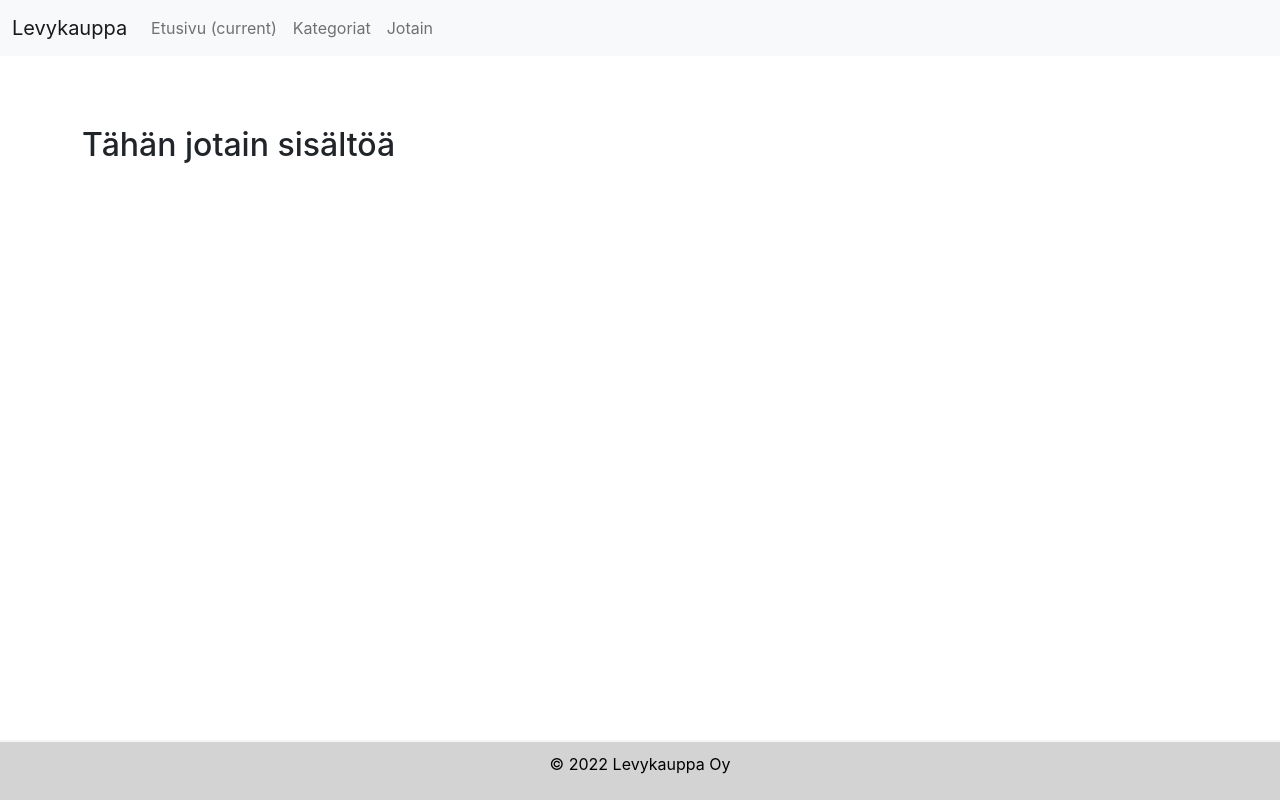
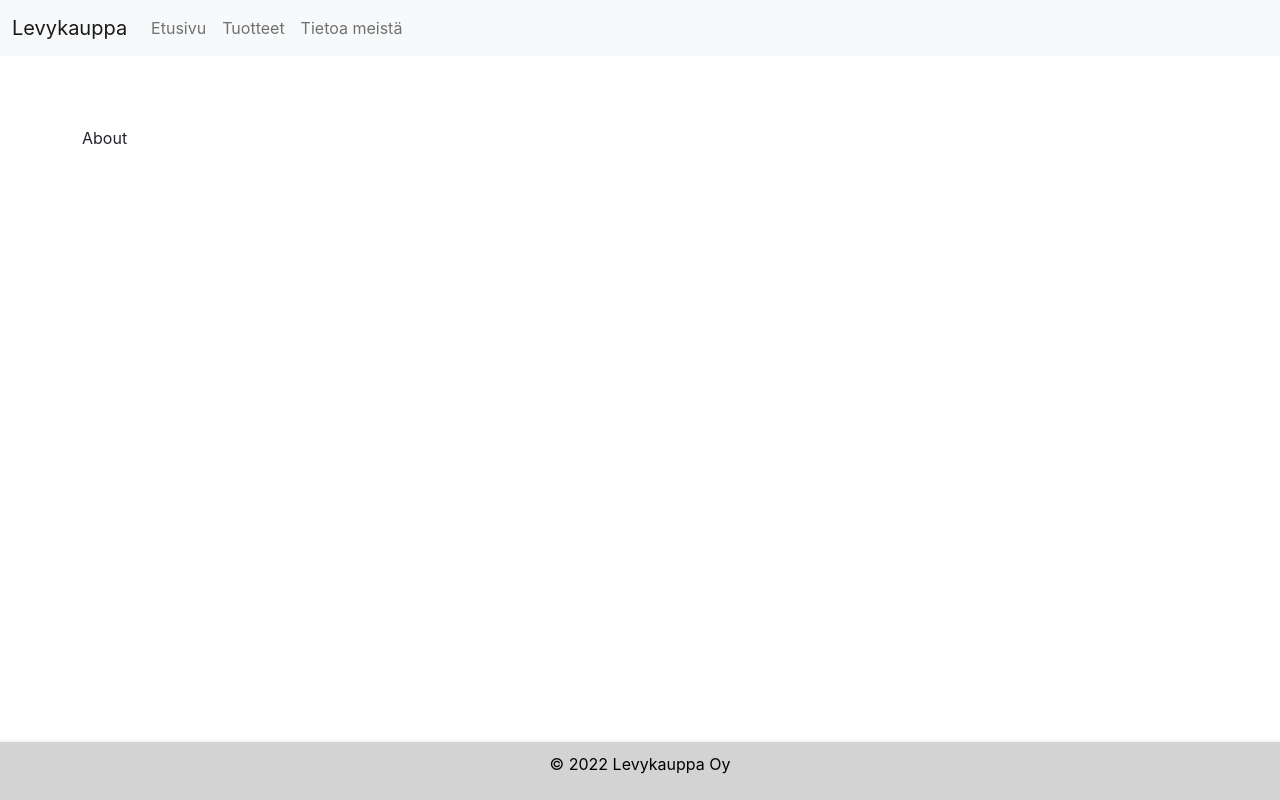
Before and after one commit to tikkuinen/banaanikauppa-react, a React (Create React App) app: page /about in a window 1280 px wide. Built offline with nearby package versions, Linux system fonts and the light colour scheme.

Commit message:
koodin siivousta

```diff
--- a/public/index.html
+++ b/public/index.html
@@ -24,6 +24,7 @@
       work correctly both with client-side routing and a non-root public URL.
       Learn how to configure a non-root public URL by running `npm run build`.
     -->
+    <!-- Bootstrap CSS -->
     <link href="https://cdn.jsdelivr.net/npm/bootstrap@5.1.3/dist/css/bootstrap.min.css" rel="stylesheet" integrity="sha384-1BmE4kWBq78iYhFldvKuhfTAU6auU8tT94WrHftjDbrCEXSU1oBoqyl2QvZ6jIW3" crossorigin="anonymous">
     <title>Levykauppa</title>
   </head>
@@ -40,6 +41,7 @@
       To begin the development, run `npm start` or `yarn start`.
       To create a production bundle, use `npm run build` or `yarn build`.
     -->
+    <!-- Bootstrap JS -->
     <script src="https://cdn.jsdelivr.net/npm/bootstrap@5.1.3/dist/js/bootstrap.bundle.min.js" integrity="sha384-ka7Sk0Gln4gmtz2MlQnikT1wXgYsOg+OMhuP+IlRH9sENBO0LRn5q+8nbTov4+1p" crossorigin="anonymous"></script>
   </body>
 </html>
--- a/src/App.js
+++ b/src/App.js
@@ -3,6 +3,9 @@ import React,{useState,useEffect} from 'react';
 import {Routes, Route} from 'react-router-dom';
 import Navbar from './components/Navbar';
 import Footer from './components/Footer';
+import Home from './pages/Home';
+import About from './pages/About';
+import Products from './pages/Products';
 
 
 function App() {
@@ -10,10 +13,11 @@ function App() {
     <>
       <Navbar/>
       <div className='container'>
-        <h2>Tähän jotain sisältöä</h2>
-
-
-
+        <Routes>
+            <Route path='/' element= {<Home />}/>
+            <Route path='/products' element= {<Products />}/>
+            <Route path='/about' element= {<About />}/>
+        </Routes>
       </div>
       <Footer/>
     </>
--- a/src/components/Navbar.js
+++ b/src/components/Navbar.js
@@ -1,4 +1,5 @@
 import React from 'react'
+import { Link } from 'react-router-dom'
 import Cart from './Cart'
 
 export default function Navbar() {
@@ -12,20 +13,21 @@ export default function Navbar() {
           </button>
           <div className="collapse navbar-collapse" id="navbarNav">
             <ul className="navbar-nav">
-              <li className="nav-item active">
-                <a className="nav-link" href="#">Etusivu <span className="sr-only">(current)</span></a>
+              <li className="nav-item">
+                <Link className='nav-link' to='/'>Etusivu</Link>
               </li>
               <li className="nav-item">
-                <a className="nav-link" href="#">Kategoriat</a>
+                <Link className='nav-link' to='/products'>Tuotteet</Link>
               </li>
               <li className="nav-item">
-                <a className="nav-link" href="#">Jotain</a>
+                <Link className='nav-link' to='/about'>Tietoa meistä</Link>
               </li>
             </ul>
             {/* Tämä osa pitänee jättää tänne tai johonkin, jos navia muuttaa*/}
             <ul className='navbar-nav ml-auto'>
             <li className='nav-item'>
               <Cart/>
+              {/* tai siis ainakin tuo <Cart/> */}
             </li>
             </ul>
 
--- /dev/null
+++ b/src/pages/About.js
@@ -0,0 +1,7 @@
+import React from 'react'
+
+export default function About() {
+  return (
+    <div>About</div>
+  )
+}
--- /dev/null
+++ b/src/pages/Home.js
@@ -0,0 +1,7 @@
+import React from 'react'
+
+export default function Home() {
+  return (
+    <div>Home</div>
+  )
+}
--- /dev/null
+++ b/src/pages/Products.js
@@ -0,0 +1,7 @@
+import React from 'react'
+
+export default function Products() {
+  return (
+    <div>Products</div>
+  )
+}
```
Also changed, not shown: 1 other file (tests, documents, lock files or other folders).
